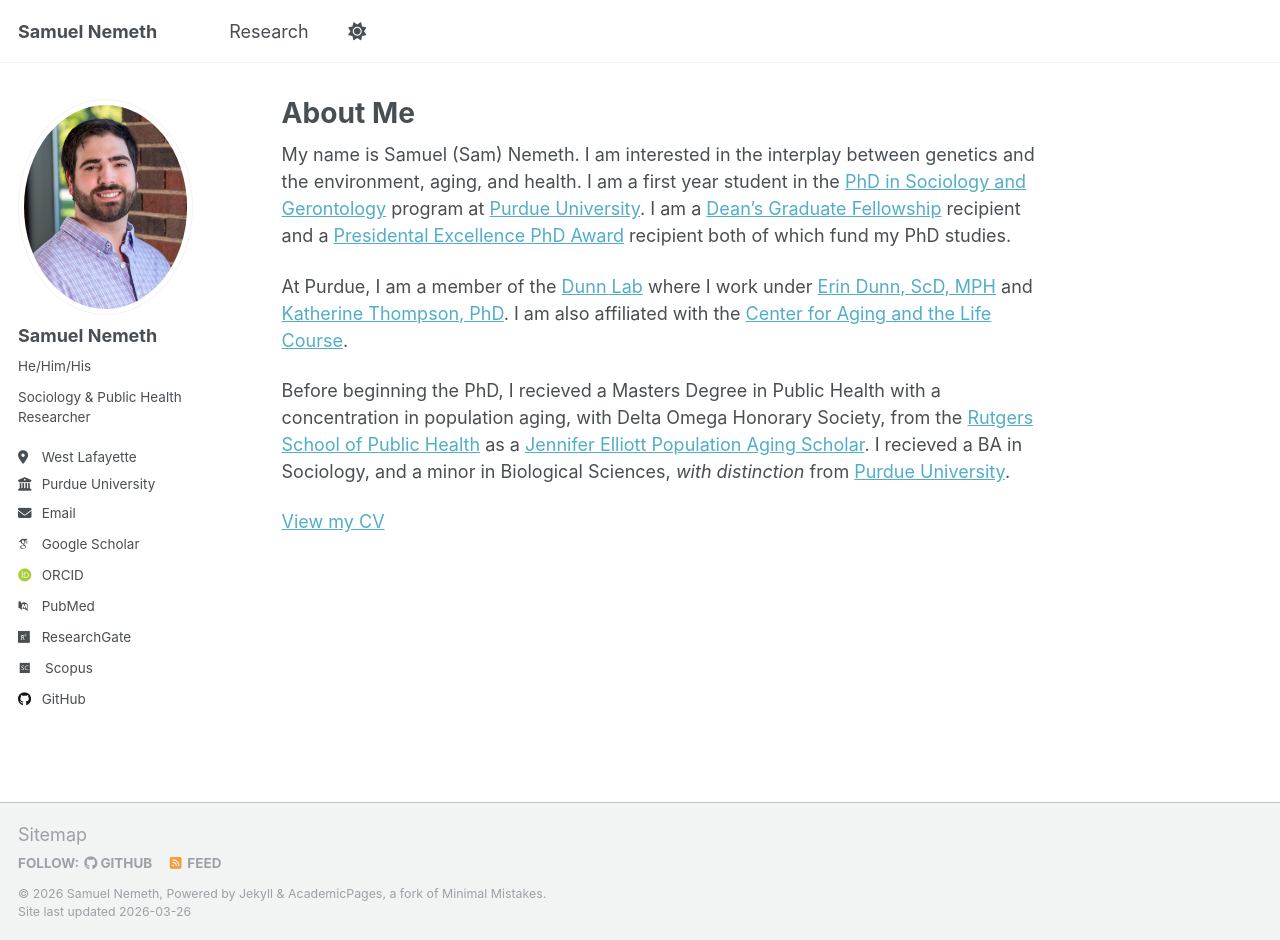
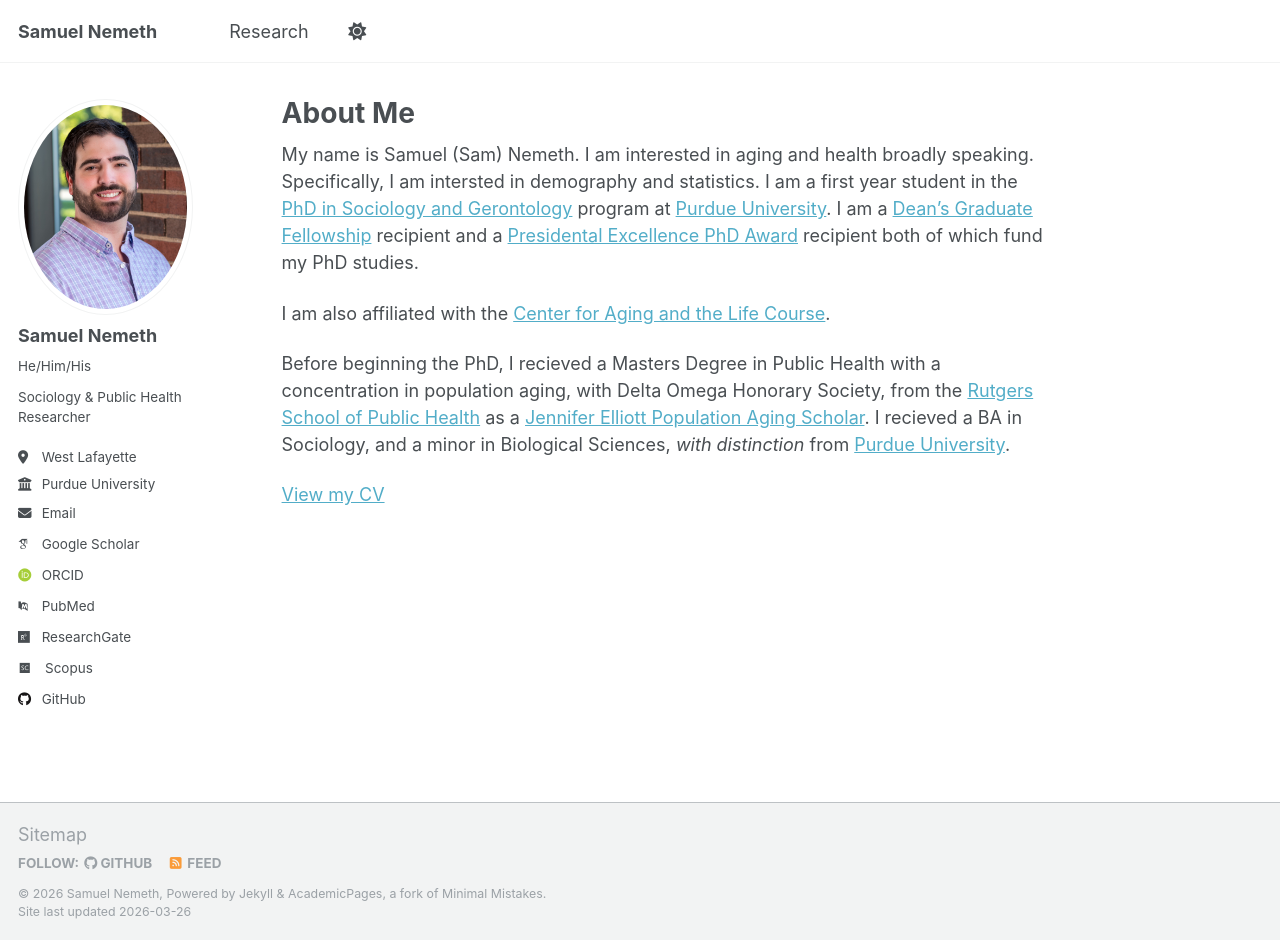
Before and after one commit to samuel-nemeth/samuel-nemeth.github.io, a Jekyll site: the page built from _pages/about.md, in a window 1280 px wide and 940 px high. Built offline with Jekyll 4.4.1, drawn with Linux system fonts in a browser that asks for light colours; some web fonts are replaced.

Commit message:
Revise personal statement and research interests
Updated personal interests and affiliations in the about page.

```diff
--- a/_pages/about.md
+++ b/_pages/about.md
@@ -7,9 +7,9 @@ redirect_from:
   - /about.html
 ---
 
-My name is Samuel (Sam) Nemeth. I am interested in the interplay between genetics and the environment, aging, and health. I am a first year student in the [PhD in Sociology and Gerontology](https://www.cla.purdue.edu/academic/sociology/index.html) program at [Purdue University](https://www.purdue.edu). I am a [Dean's Graduate Fellowship](https://www.cla.purdue.edu/research/grant-support/grad-student-research-support/deansfellowship.html) recipient and a [Presidental Excellence PhD Award](https://www.purdue.edu/newsroom/purduetoday/2025/Q1/purdue-continues-to-enhance-investment-and-support-for-doctoral-students/) recipient both of which fund my PhD studies.
+My name is Samuel (Sam) Nemeth. I am interested in aging and health broadly speaking. Specifically, I am intersted in demography and statistics. I am a first year student in the [PhD in Sociology and Gerontology](https://www.cla.purdue.edu/academic/sociology/index.html) program at [Purdue University](https://www.purdue.edu). I am a [Dean's Graduate Fellowship](https://www.cla.purdue.edu/research/grant-support/grad-student-research-support/deansfellowship.html) recipient and a [Presidental Excellence PhD Award](https://www.purdue.edu/newsroom/purduetoday/2025/Q1/purdue-continues-to-enhance-investment-and-support-for-doctoral-students/) recipient both of which fund my PhD studies.
 
-At Purdue, I am a member of the [Dunn Lab](https://www.thedunnlab.com) where I work under [Erin Dunn, ScD, MPH](https://scholar.google.com/citations?hl=en&user=W5QNguQAAAAJ) and [Katherine Thompson, PhD](https://scholar.google.co.uk/citations?user=xD4dn1IAAAAJ&hl=en). I am also affiliated with the [Center for Aging and the Life Course](https://www.purdue.edu/aging/).
+I am also affiliated with the [Center for Aging and the Life Course](https://www.purdue.edu/aging/).
 
 Before beginning the PhD, I recieved a Masters Degree in Public Health with a concentration in population aging, with Delta Omega Honorary Society, from the [Rutgers School of Public Health](https://sph.rutgers.edu) as a [Jennifer Elliott Population Aging Scholar](https://sph.rutgers.edu/academics/degree-programs/master-public-health-mph-degrees/online-master-public-health-population-aging#chapter=pjennifer-elliot-population-aging-scholarship-p-4047). I recieved a BA in Sociology, and a minor in Biological Sciences, _with distinction_ from [Purdue University](https://www.purdue.edu).
 
```
